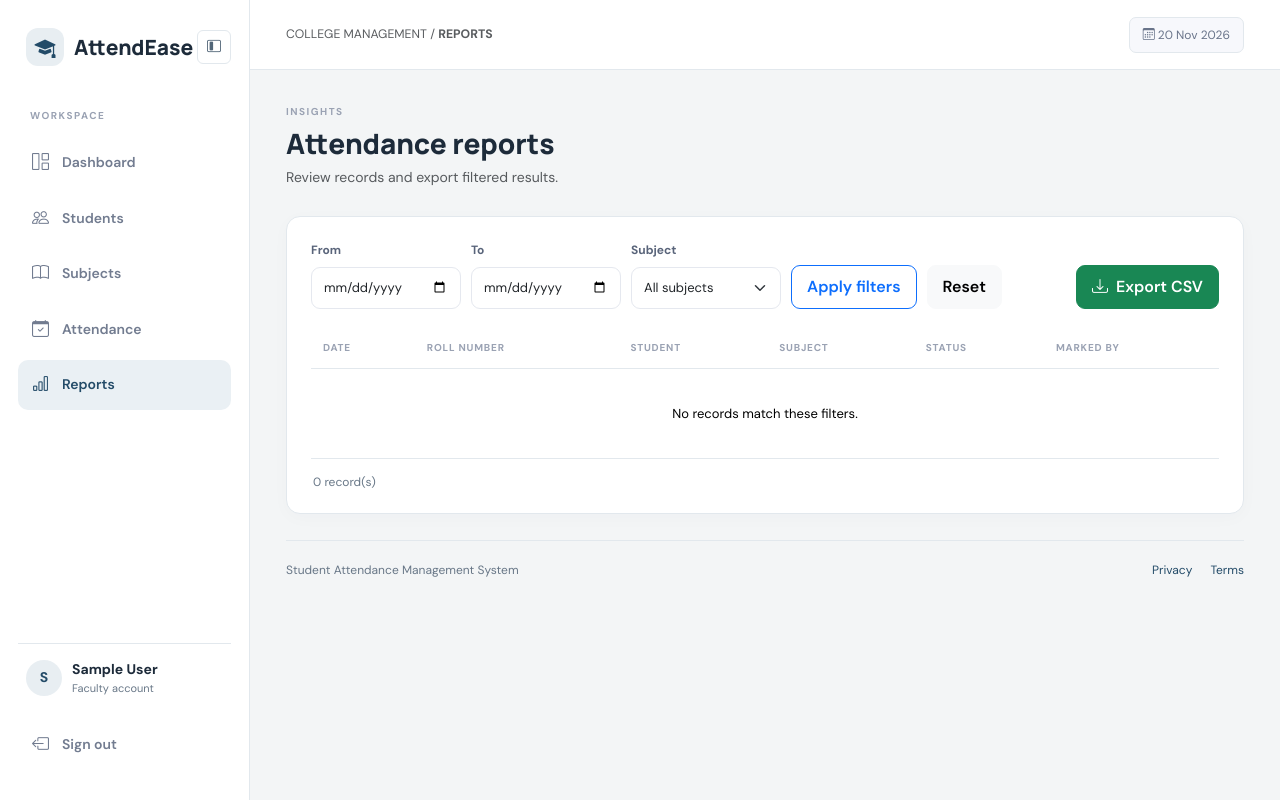
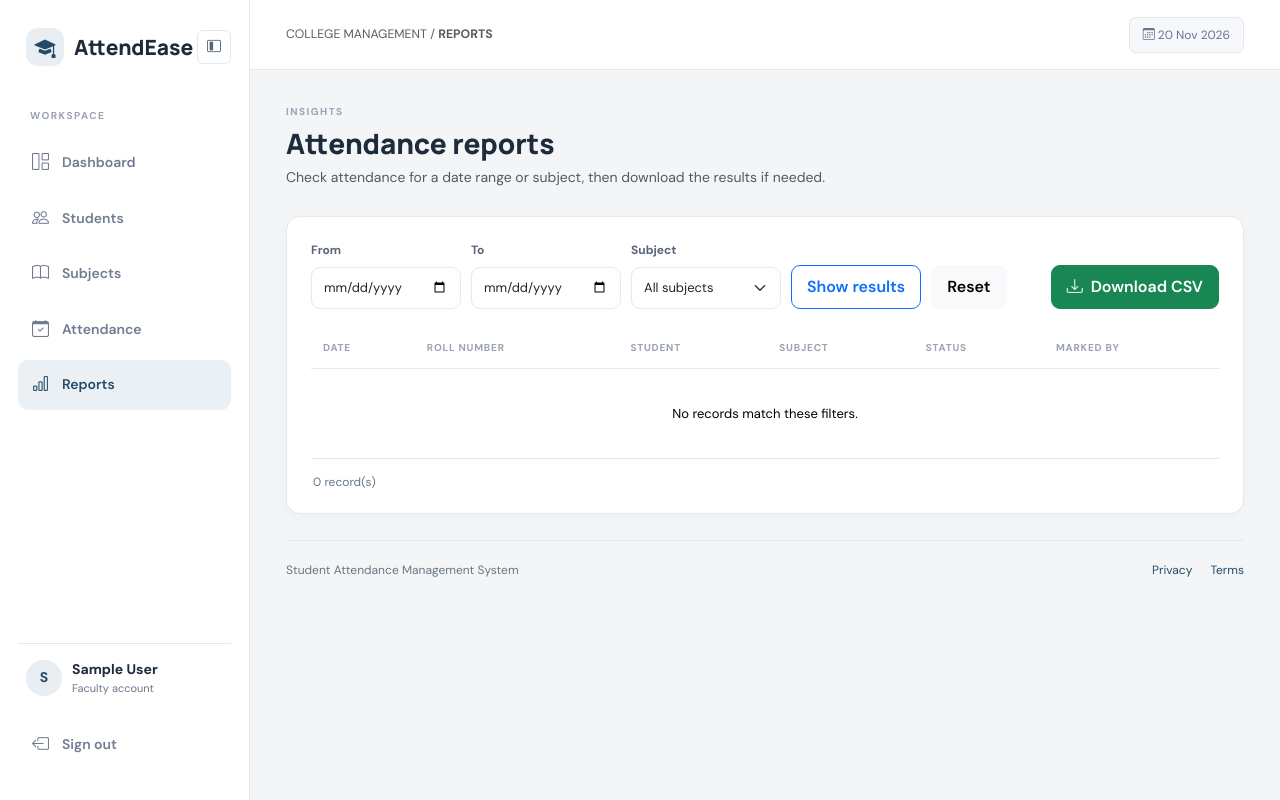
Before and after one commit to vasu925/Student-attendance-system-main, a Flask app: page /reports in a window 1280 px wide. Run offline with Flask 3, Linux system fonts and the light colour scheme; the visitor is signed in with stand-in values (Sample User, id 1); data comes from the database, SQL or seed files in the repository; data that the repository does not hold is empty; some libraries are stand-ins or nearby versions.

Commit message:
Polish interface wording for a clearer, more natural experience

```diff
--- a/templates/reports.html
+++ b/templates/reports.html
@@ -1,4 +1,4 @@
 {% extends "base.html" %}{% block title %}Reports{% endblock %}{% block content %}
-<div class="page-heading"><div><p class="eyebrow">INSIGHTS</p><h1>Attendance reports</h1><p class="text-muted">Review records and export filtered results.</p></div></div>
-<div class="panel"><form method="get" class="toolbar align-items-end"><input type="hidden" name="csrf_token" value="{{ csrf_token() }}"><div><label class="form-label">From</label><input class="form-control" type="date" name="start" value="{{ start }}"></div><div><label class="form-label">To</label><input class="form-control" type="date" name="end" value="{{ end }}"></div><div><label class="form-label">Subject</label><select class="form-select" name="subject_id"><option value="">All subjects</option>{% for subject in subjects %}<option value="{{ subject.id }}" {% if subject_id == subject.id %}selected{% endif %}>{{ subject.name }}</option>{% endfor %}</select></div><button class="btn btn-outline-primary">Apply filters</button><a class="btn btn-light" href="{{ url_for('reports') }}">Reset</a><a class="btn btn-success ms-lg-auto" href="{{ url_for('export_report', start=start, end=end, subject_id=subject_id or '') }}"><i class="bi bi-download me-1"></i> Export CSV</a></form>
+<div class="page-heading"><div><p class="eyebrow">INSIGHTS</p><h1>Attendance reports</h1><p class="text-muted">Check attendance for a date range or subject, then download the results if needed.</p></div></div>
+<div class="panel"><form method="get" class="toolbar align-items-end"><input type="hidden" name="csrf_token" value="{{ csrf_token() }}"><div><label class="form-label">From</label><input class="form-control" type="date" name="start" value="{{ start }}"></div><div><label class="form-label">To</label><input class="form-control" type="date" name="end" value="{{ end }}"></div><div><label class="form-label">Subject</label><select class="form-select" name="subject_id"><option value="">All subjects</option>{% for subject in subjects %}<option value="{{ subject.id }}" {% if subject_id == subject.id %}selected{% endif %}>{{ subject.name }}</option>{% endfor %}</select></div><button class="btn btn-outline-primary">Show results</button><a class="btn btn-light" href="{{ url_for('reports') }}">Reset</a><a class="btn btn-success ms-lg-auto" href="{{ url_for('export_report', start=start, end=end, subject_id=subject_id or '') }}"><i class="bi bi-download me-1"></i> Download CSV</a></form>
 <div class="table-responsive"><table class="table align-middle"><thead><tr><th>Date</th><th>Roll number</th><th>Student</th><th>Subject</th><th>Status</th><th>Marked by</th></tr></thead><tbody>{% for row in records %}<tr><td>{{ row.attendance_date.strftime('%d %b %Y') }}</td><td>{{ row.student.roll_number }}</td><td><strong>{{ row.student.name }}</strong></td><td>{{ row.subject.name }}</td><td><span class="status-badge {{ row.status|lower }}">{{ row.status }}</span></td><td>{{ row.faculty.name }}</td></tr>{% else %}<tr><td colspan="6" class="empty-state">No records match these filters.</td></tr>{% endfor %}</tbody></table></div><div class="panel-foot">{{ records|length }} record(s)</div></div>{% endblock %}
```
